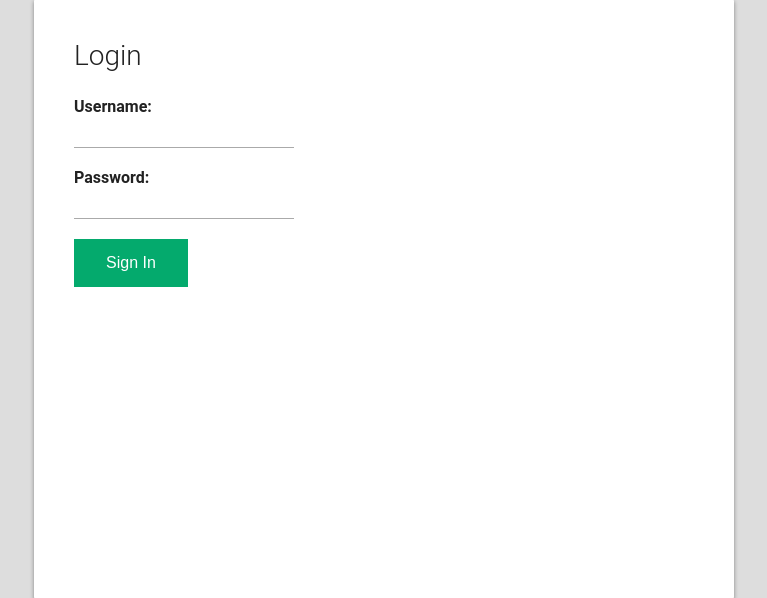
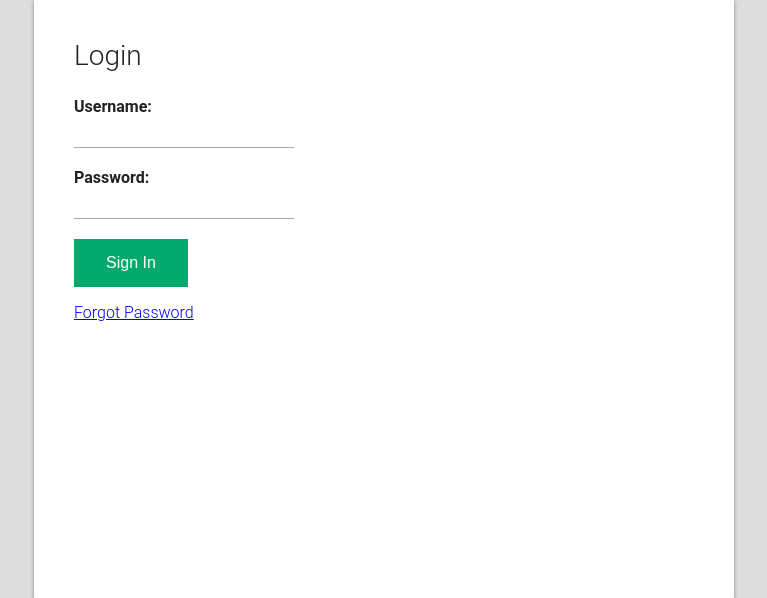
Before and after one commit to bbakshev/flask_app, a Flask app: page /form_login in a window 1280 px wide. Shown: the part 65-663 px from the top of the page, without its empty margins (256-1023 px from the left). Run offline with Flask 3, Linux system fonts and the light colour scheme.

Commit message:
added routing if user has account they can login or forgot password

```diff
--- a/templates/login.html
+++ b/templates/login.html
@@ -12,6 +12,7 @@
   <input type="password" id="password" />
   <p id="password-error"></p>
   <button class="button" type="button" onclick="formSubmit()">Sign In</button>
+  <p><a href="/password-reset">Forgot Password</a></p>
 </form>
 </div>
 </div>
--- a/templates/signup.html
+++ b/templates/signup.html
@@ -19,6 +19,7 @@
   <p id="password-error"></p>
   <p id="emailSent-error"></p>
   <button class="button" type="button" onclick="formSubmit()">Sign Up</button>
+  <p>If you have an account click <a href="/form_login">log in</a></p>
 </form>
 </div>
 </div>
```
